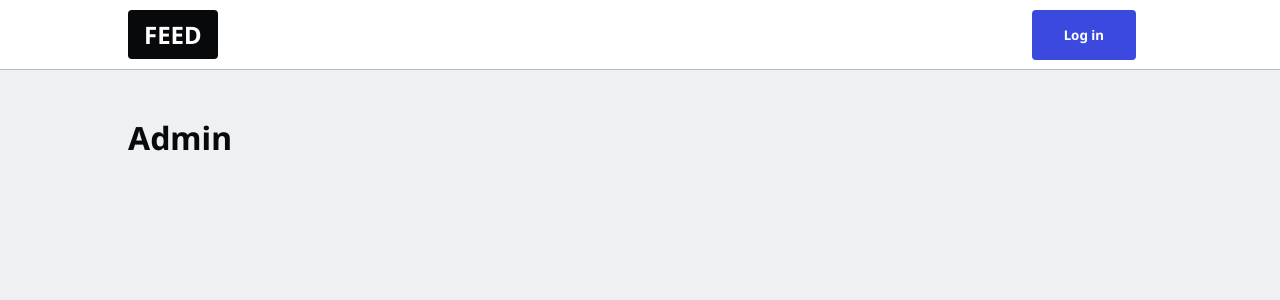
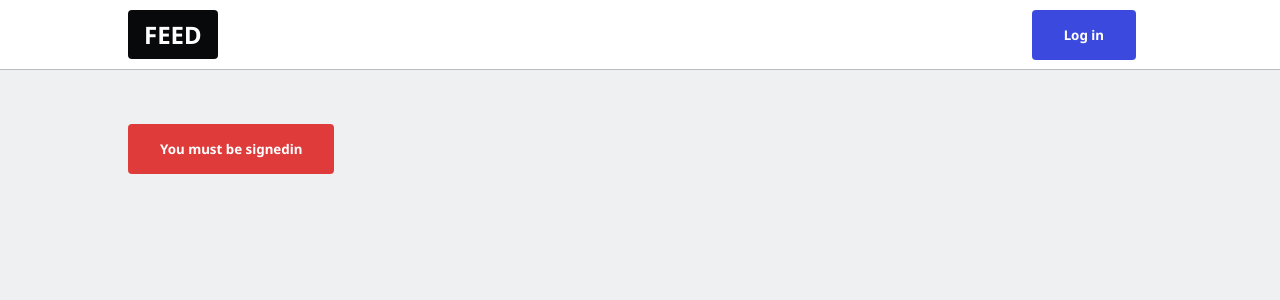
Before and after one commit to Girish21/fireship-blog, a Next.js app: page /admin in a window 1280 px wide. Shown: the top 300 px of the page. Built offline with nearby package versions, Linux system fonts and the light colour scheme; no server answers.

Commit message:
protected tree

```diff
--- /dev/null
+++ b/components/Authcheck.tsx
@@ -0,0 +1,27 @@
+import Link from 'next/link'
+import * as React from 'react'
+import { useAuthContext } from '../lib/context/AuthContext'
+import { ButtonRed } from './Button'
+
+type AuthcheckProp = {
+  fallback?: React.ReactNode
+}
+
+export const Authcheck: React.FunctionComponent<AuthcheckProp> = ({
+  children,
+  fallback = null,
+}) => {
+  const { username } = useAuthContext()
+
+  return (
+    <>
+      {username
+        ? children
+        : fallback || (
+            <Link href='/enter'>
+              <ButtonRed>You must be signedin</ButtonRed>
+            </Link>
+          )}
+    </>
+  )
+}
--- a/pages/admin/index.tsx
+++ b/pages/admin/index.tsx
@@ -1,7 +1,11 @@
+import { Authcheck } from '../../components/Authcheck'
+
 export default function Page({}) {
   return (
     <main>
-      <h1>Admin</h1>
+      <Authcheck>
+        <h1>Admin</h1>
+      </Authcheck>
     </main>
   )
 }
```
